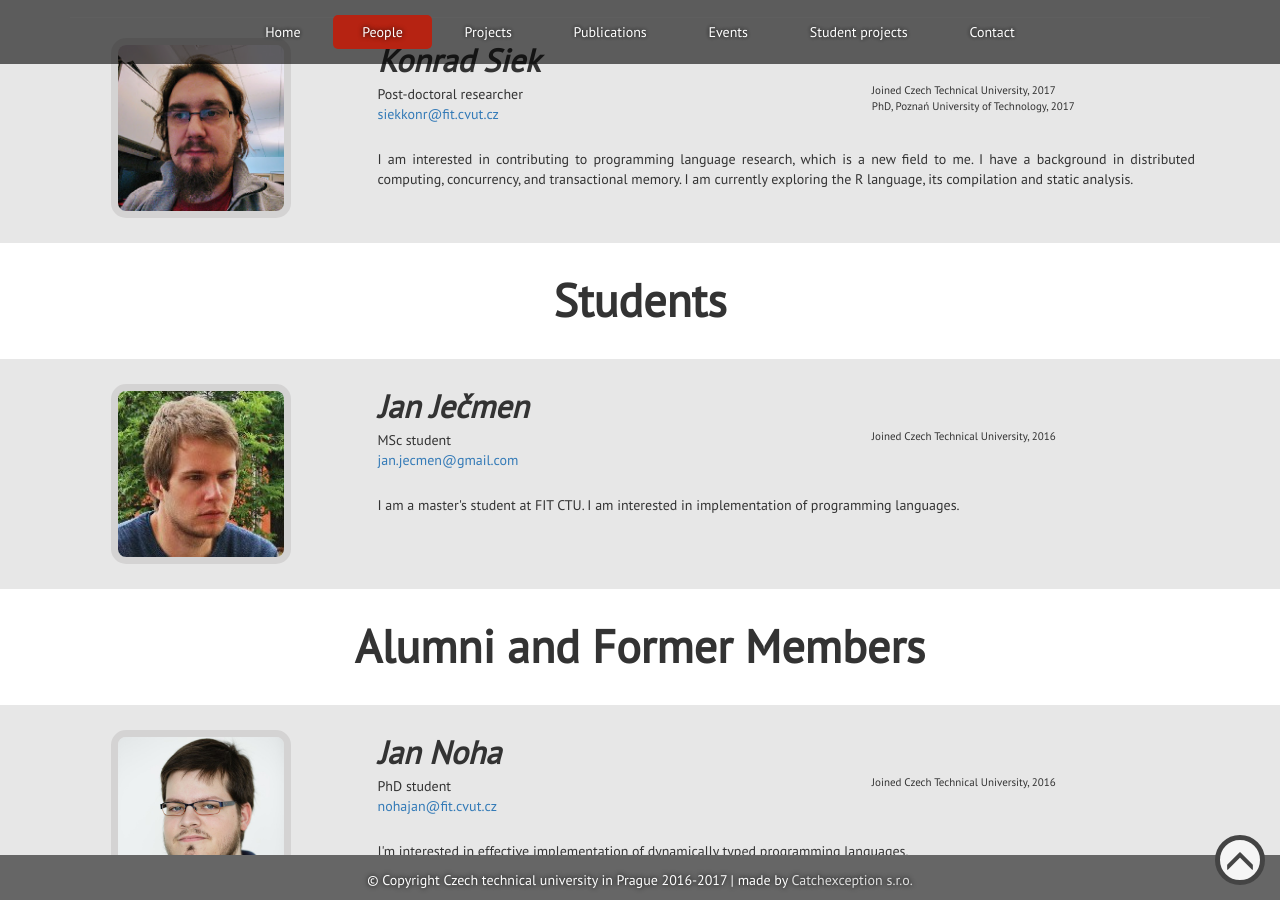
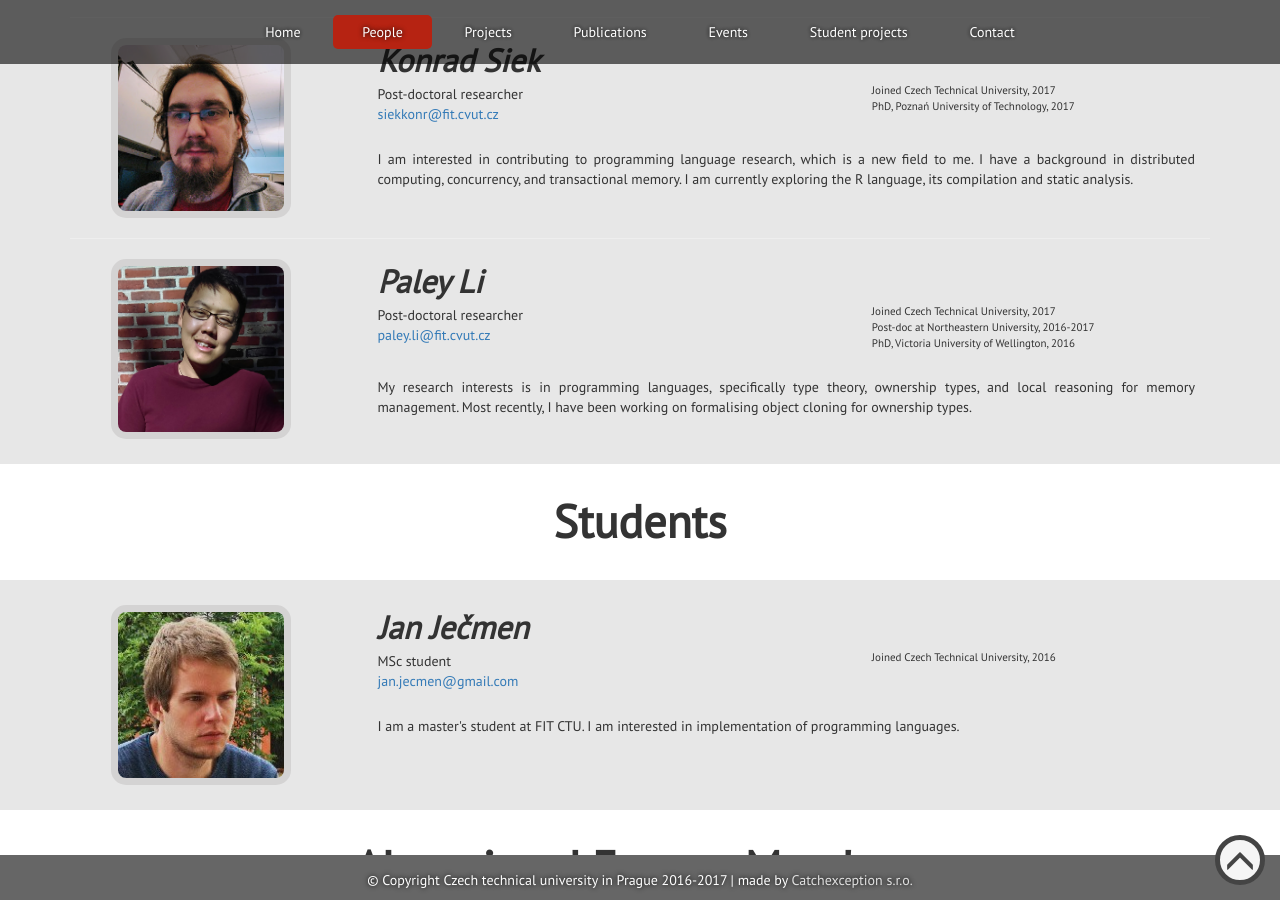
Before and after one commit to PRL-PRG/prl-prg.github.io, a Jekyll site: the page built from people.md, in a window 1280 px wide and 900 px high, scrolled down 1543 px. Built offline with Jekyll 4.4.1, drawn with Linux system fonts in a browser that asks for light colours.

Commit message:
Paley into people.

```diff
--- a/people.md
+++ b/people.md
@@ -50,6 +50,17 @@ people:
     - Joined Czech Technical University, 2017
     - PhD, Poznań University of Technology, 2017
     note: "I am interested in contributing to programming language research, which is a new field to me. I have a background in distributed computing, concurrency, and transactional memory. I am currently exploring the R language, its compilation and static analysis."
+
+  - type: researcher
+    name: Paley Li
+    photo: paley_li.jpg
+    title: Post-doctoral researcher
+    email: paley.li@fit.cvut.cz
+    bio:
+    - Joined Czech Technical University, 2017
+    - Post-doc at Northeastern University, 2016-2017
+    - PhD, Victoria University of Wellington, 2016
+    note: "My research interests is in programming languages, specifically type theory, ownership types, and local reasoning for memory management. Most recently, I have been working on formalising object cloning for ownership types."
 
   - type: student
     name: Jan Ječmen
```
Also changed, not shown: images/people/paley_li.jpg (added).
